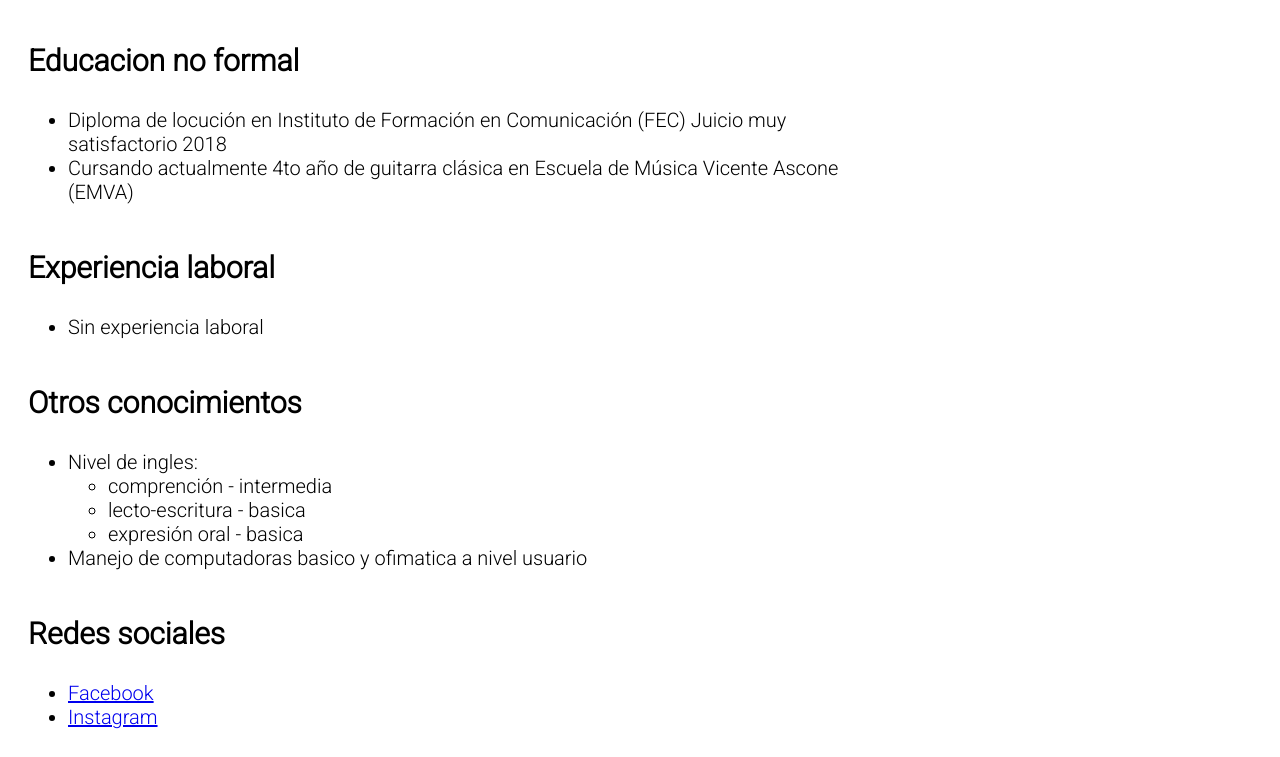
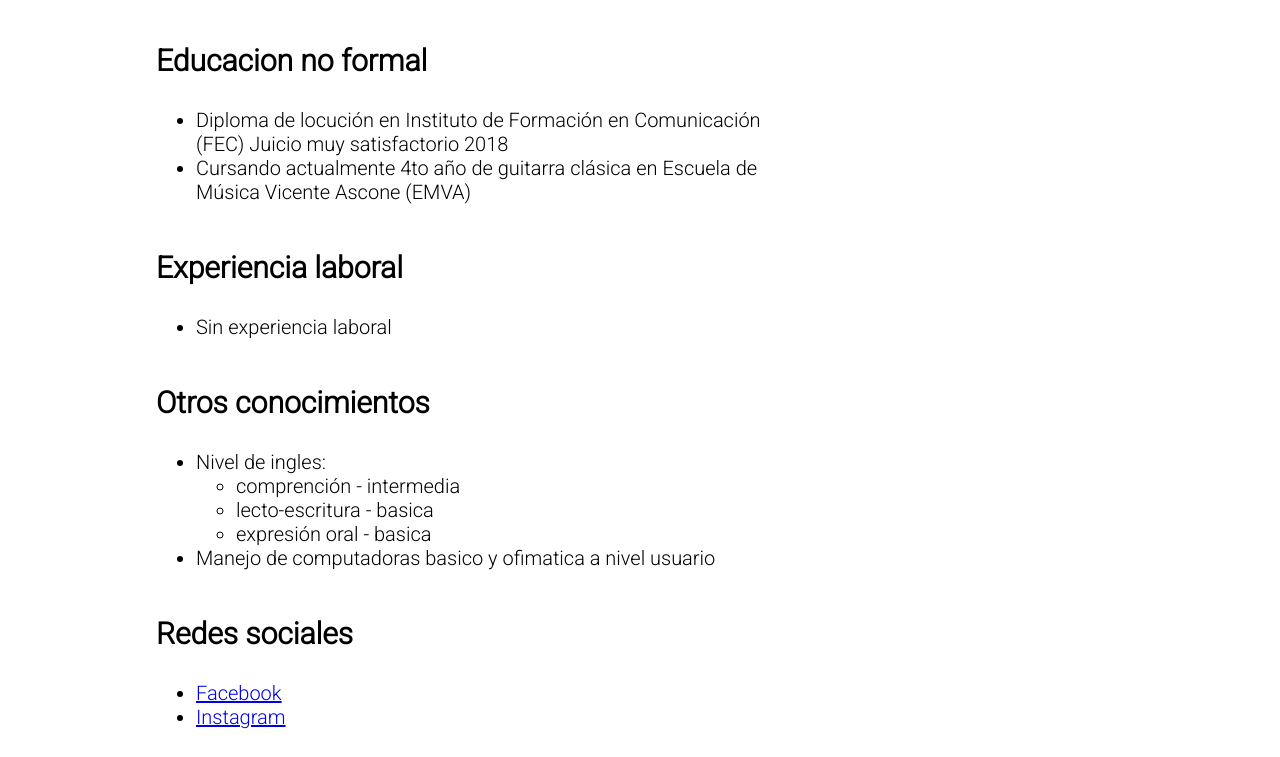
Before and after one commit to IgnacioArmandUgon/CurruculumOnline, a plain HTML site: page index.html in a window 1280 px wide. Shown: the part 670-1427 px from the top of the page. Drawn offline with Linux system fonts and the light colour scheme.

Commit message:
Update index.html

```diff
--- a/index.html
+++ b/index.html
@@ -9,7 +9,7 @@
          grid-template-columns: 66% 33%;
          grid-template-rows: repeat(6,auto);
          grid-template-rows: minmax(100px, auto);
-         padding: 0 0em 4em 0em ;
+         padding: 0 8em 4em 8em ;
 
      }
      @media only screen and (max-width: 600px) {
```
